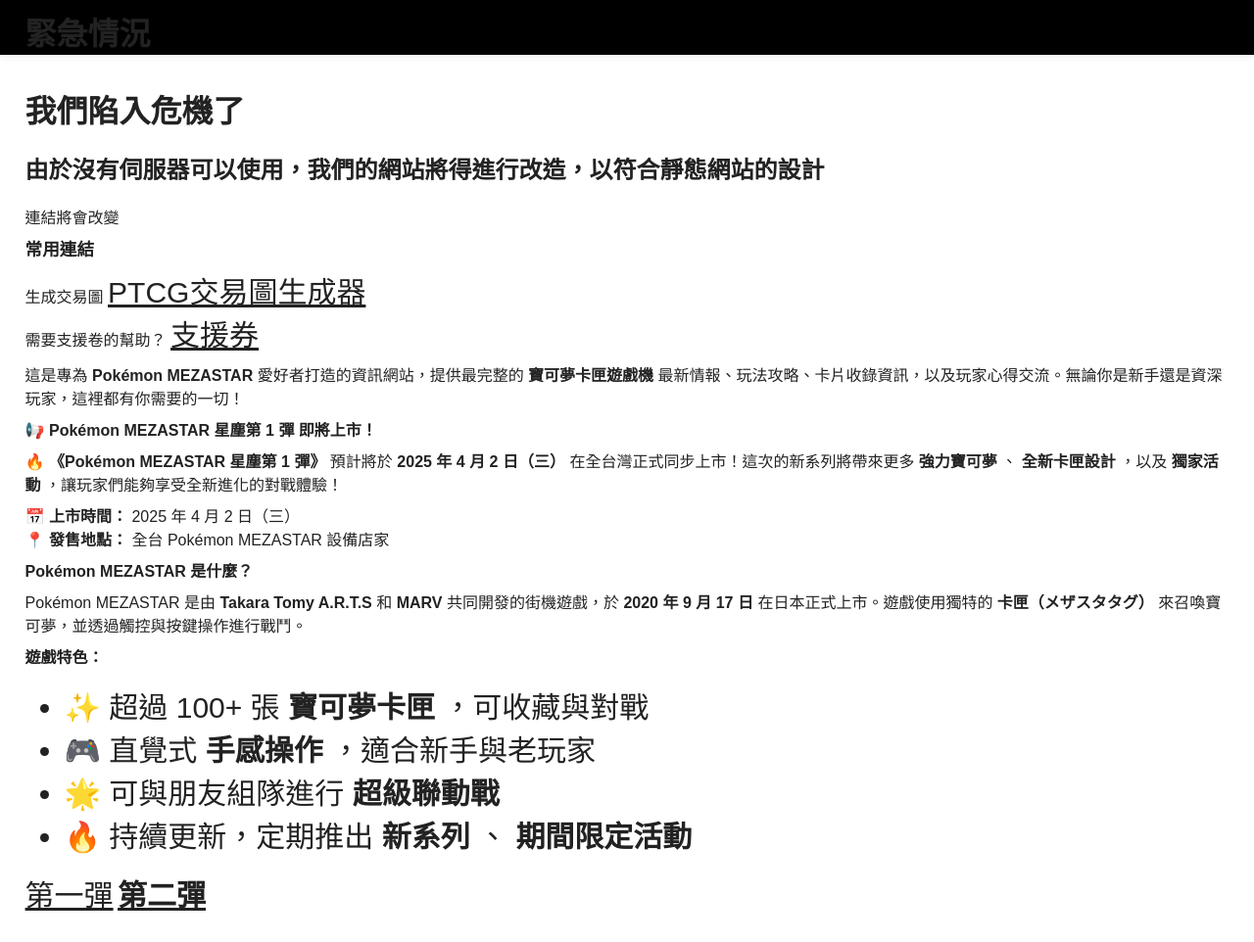
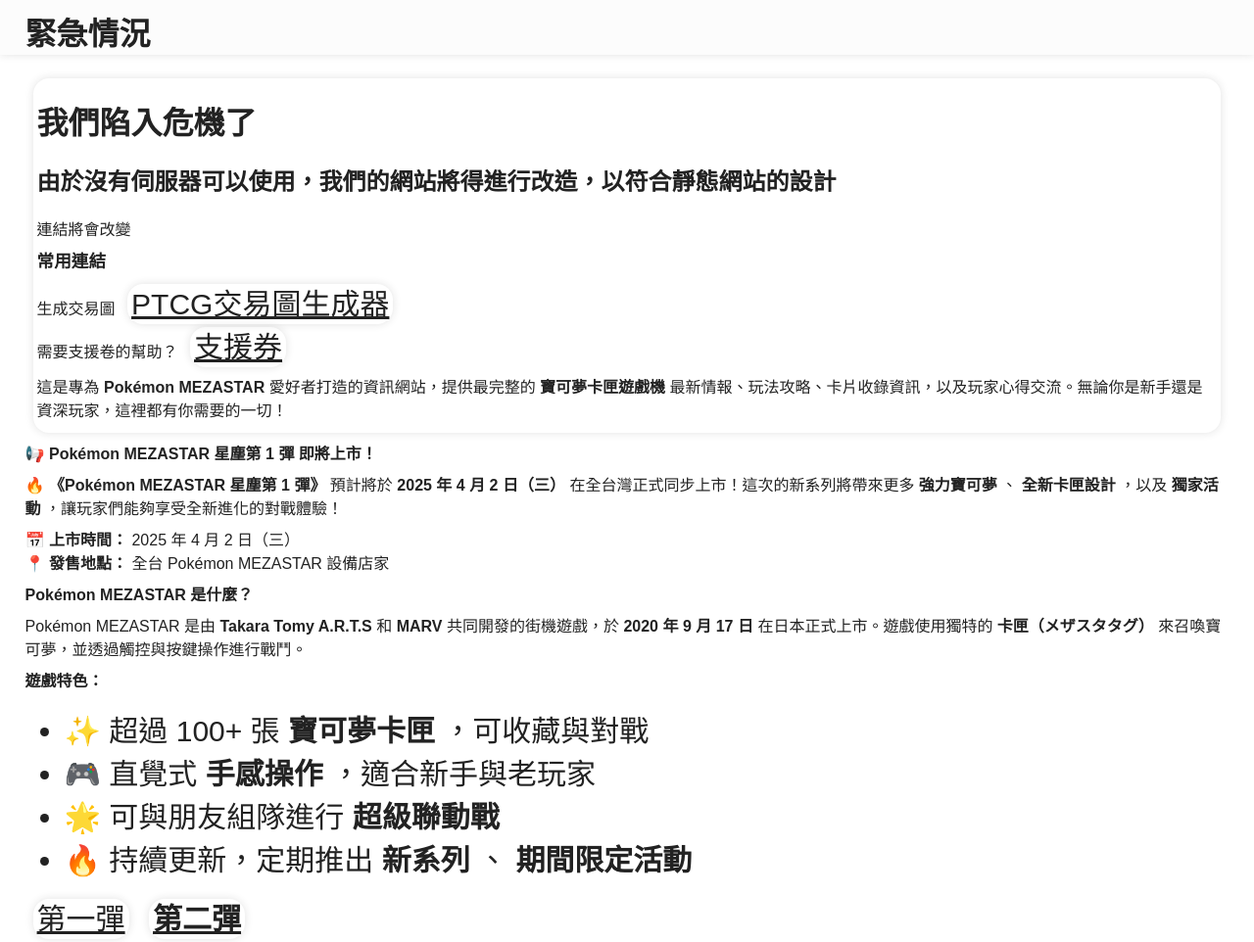
Before and after one commit to kuan5/kuan5.github.io, a plain HTML site: page index.html in a window 1280 px wide. Shown: the top 962 px of the page at 98% size. Drawn offline with Linux system fonts and the light colour scheme; a script that the page names is missing.

Commit message:
Update index.html

```diff
--- a/index.html
+++ b/index.html
@@ -18,23 +18,34 @@
     <link rel="icon" href="/meza.ico" type="image/x-icon">
     <link rel="manifest" href="https://m.botdc.cloudns.be/manifest.json">
     <style>
+
       a {
         font-size: 30px;
+        box-shadow: 0 0 1vh #2222;
+        padding:0.5vh;
+        margin:1vh;
+        border-radius:2vh;
+        }
+      div{box-shadow: 0 0 1vh #2222;
+        padding:0.5vh;
+        margin:1vh;
+        border-radius:2vh;
       }
       header {
         position: fixed;
         top: 0;
         left: 0;
         width: 100%;
-        background: #000000;
-        color: #ffffff;
+        background: #eee3;
+        backdrop-filter: blur(1vh);
+        color: #121214;
         justify-content: flex-start;
         display: flex;
         align-items: center;
         overflow-x: auto;
         overflow-y: hidden;
         z-index: 100;
-        box-shadow: 0 2px 8px #0001;
+        box-shadow: 0 0 1vh  #2222;
         padding: 0 2vw;
         height: 7vh;
         gap: 2vw;
@@ -271,6 +282,7 @@
     </header>
     <!-- 主要的網頁內容 -->
     <main>
+      <div>
       <h1>我們陷入危機了</h1>
       <h2>由於沒有伺服器可以使用，我們的網站將得進行改造，以符合靜態網站的設計</h2><p>連結將會改變</p>
       <h3>常用連結</h3>
@@ -286,6 +298,7 @@
         <strong>寶可夢卡匣遊戲機</strong>
         最新情報、玩法攻略、卡片收錄資訊，以及玩家心得交流。無論你是新手還是資深玩家，這裡都有你需要的一切！
       </p>
+        </div>
       <p>
         <strong>📢 Pokémon MEZASTAR 星塵第 1 彈 即將上市！</strong>
       </p>
```
